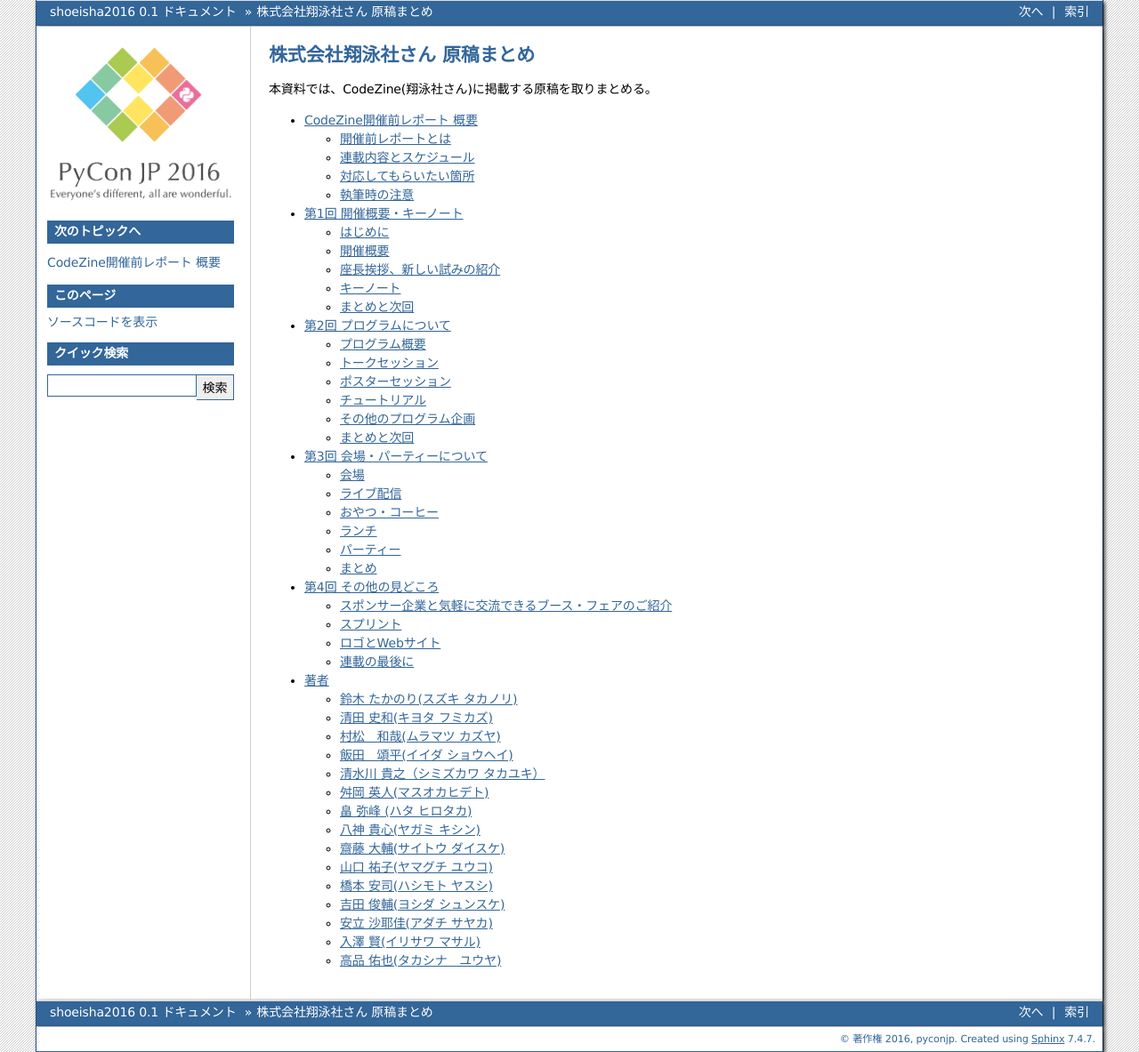
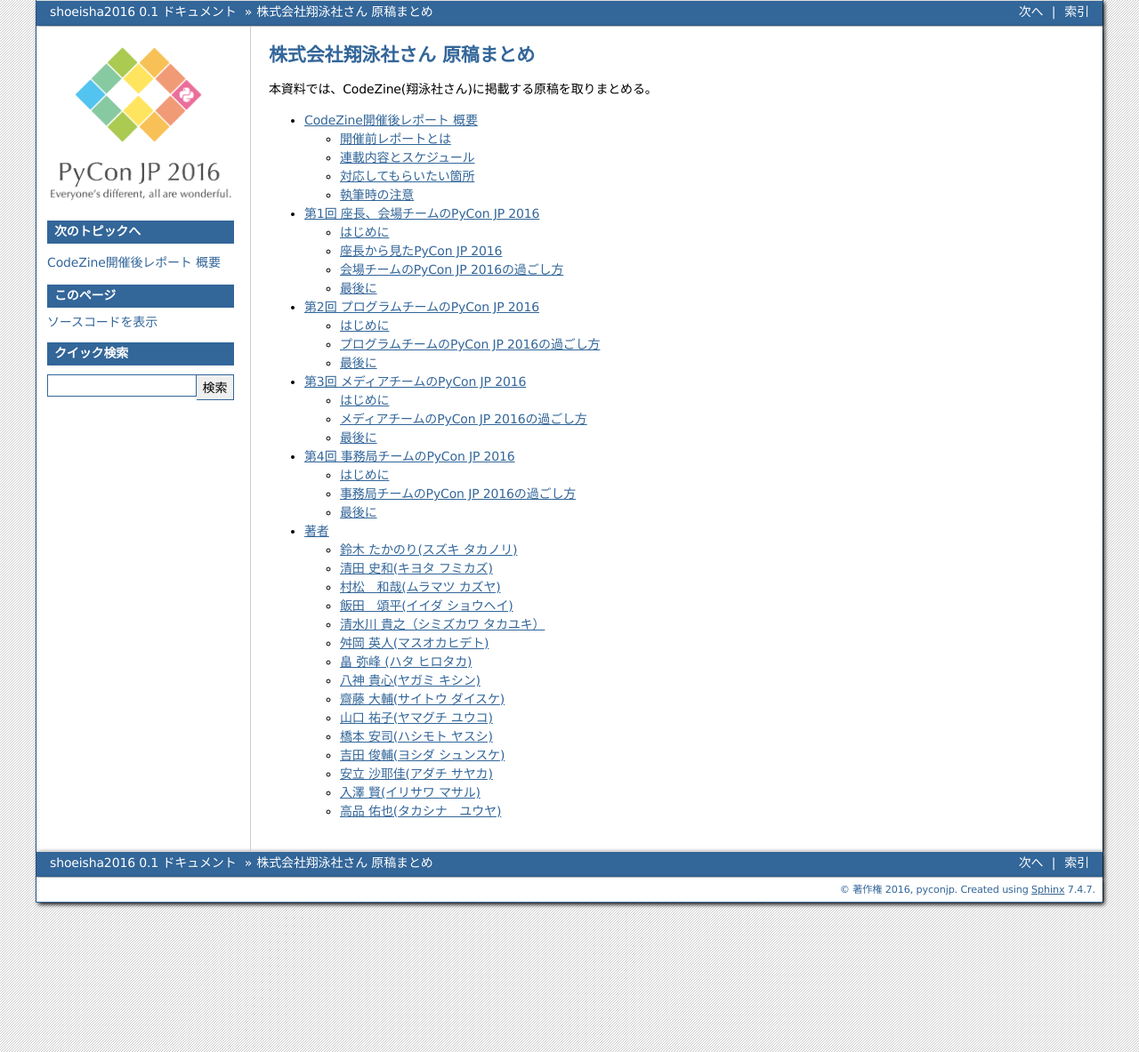
Before and after one commit to pyconjp/shoeisha2016, a Sphinx documentation site: the page built from source/index.rst, in a window 1280 px wide. Shown: the whole page at 89% size. Built offline with Sphinx 7.4.7, drawn with Linux system fonts in a browser that asks for light colours; part of the change alters nothing that is shown.

Commit message:
SAR-638 add afterreport docs

```diff
--- /dev/null
+++ b/source/afterreport_01_venue.rst
@@ -0,0 +1,22 @@
+================================
+第1回 座長、会場チームのPyCon JP 2016
+================================
+
+はじめに
+===========
+執筆担当: @kimura
+
+座長から見たPyCon JP 2016
+==============================
+執筆担当: @takanory
+骨子: `SAR-1490 <https://pyconjp.atlassian.net/browse/SAR-1490>`_
+
+会場チームのPyCon JP 2016の過ごし方
+==================================
+執筆担当: 会場チームメンバー
+骨子: `SAR-1266 <https://pyconjp.atlassian.net/browse/SAR-1266>`_
+
+最後に
+=========
+執筆担当: 会場チームメンバー
+骨子: `SAR-1266 <https://pyconjp.atlassian.net/browse/SAR-1266>`_
--- /dev/null
+++ b/source/afterreport_02_program.rst
@@ -0,0 +1,17 @@
+================================
+第2回 プログラムチームのPyCon JP 2016
+================================
+
+はじめに
+===========
+執筆担当: @kimura
+
+プログラムチームのPyCon JP 2016の過ごし方
+==================================
+執筆担当: プログラムチームメンバー
+骨子: `SAR-1267 <https://pyconjp.atlassian.net/browse/SAR-1267>`_
+
+最後に
+=========
+執筆担当: プログラムチームメンバー
+骨子: `SAR-1267 <https://pyconjp.atlassian.net/browse/SAR-1267>`_
--- /dev/null
+++ b/source/afterreport_03_media.rst
@@ -0,0 +1,17 @@
+================================
+第3回 メディアチームのPyCon JP 2016
+================================
+
+はじめに
+===========
+執筆担当: @kimura
+
+メディアチームのPyCon JP 2016の過ごし方
+==================================
+執筆担当: メディアチームメンバー
+骨子: `SAR-1268 <https://pyconjp.atlassian.net/browse/SAR-1268>`_
+
+最後に
+=========
+執筆担当: メディアチームメンバー
+骨子: `SAR-1268 <https://pyconjp.atlassian.net/browse/SAR-1268>`_
--- /dev/null
+++ b/source/afterreport_04_secretariat.rst
@@ -0,0 +1,17 @@
+================================
+第4回 事務局チームのPyCon JP 2016
+================================
+
+はじめに
+===========
+執筆担当: @kimura
+
+事務局チームのPyCon JP 2016の過ごし方
+==================================
+執筆担当: 事務局チームメンバー
+骨子: `SAR-1269 <https://pyconjp.atlassian.net/browse/SAR-1269>`_
+
+最後に
+=========
+執筆担当: 事務局チームメンバー
+骨子: `SAR-1269 <https://pyconjp.atlassian.net/browse/SAR-1269>`_
--- /dev/null
+++ b/source/afterreport_authors.rst
@@ -0,0 +1,195 @@
+================================
+著者
+================================
+
+.. contents:: 目次
+   :local:
+
+.. note::
+
+   名前(フリガナ)を見出しに適当に書いてください。
+      プロフィール画像もお忘れなく。
+      例としてtakanoryさんのプロフィールを入れています。
+      去年から変更がない人は `Bitbucket <https://bitbucket.org/pyconjp/reports2015/src/625ca3c32bd87a0d3b6784650f9b46af13421746/source/authors.rst?at=default&fileviewer=file-view-default>`_ からコピペしてもいいかも。
+
+鈴木 たかのり(スズキ タカノリ)
+==============================
+.. image:: /_static/beforereport_authors/kurokuri.jpg
+
+`PyCon JP 2016 <https://pycon.jp/2016/>`_ 座長。 `株式会社ビープラウド <http://www.beproud.jp/>`_ 所属
+
+部内のサイトを作るためにZope/Ploneと出会い、その後必要にかられてPythonを使い始める。PyCon JPでは2011年1月のPyCon mini JPからスタッフとして活動し、2014年から座長。
+
+他の主な活動は `一般社団法人PyCon JP <http://www.pycon.jp/>`_ 理事、
+`Python ボルダリング部(#kabepy) <http://kabepy.connpass.com/>`_ 部長、
+`Python mini Hack-a-thon(#pyhack） <http://pyhack.connpass.com/>`_ 主催など。
+
+共著書に『 `Python プロフェッショナルプログラミング 第2版 <http://www.shuwasystem.co.jp/products/7980html/4315.html>`_ （2015 秀和システム刊）』『 `Python エンジニア養成読本 <http://gihyo.jp/book/2015/978-4-7741-7320-7>`_ （2015 技術評論社刊）』『 `Python ライブラリ厳選レシピ <http://gihyo.jp/book/2015/978-4-7741-7707-6>`_ （2015 技術評論社刊）』などがある。
+
+趣味は吹奏楽とレゴとペンシルパズル。
+
+- Twitter: `@takanory <https://twitter.com/takanory>`_
+- Facebook: `鈴木 たかのり <https://www.facebook.com/takanory.net>`_
+
+清田 史和(キヨタ フミカズ)
+==============================
+.. image:: /_static/beforereport_authors/kiyota.jpg
+
+`PyCon JP 2016 <https://pycon.jp/2016/>`_ プログラム担当副座長。 `株式会社ヴァズ <http://vuzz.com/>`_ 所属
+
+2012年からPyCon JP実行委員として活動を開始。Pythonは、5年前に立ち上げた `SnapDish <http://snapdish.co>`_ というサービスでプロダクション利用。IT分野では、Startup業を生業としている。最近は、コーヒーを通じた国際貢献を視野に入れた分野や子どもの育ちを考えた保育教育実践にも積極的に関わり活動を行う。
+
+他の所属は、 `学校法人北部学園幼保連携型認定こども園ほくぶ幼稚園 <http://hokugaku.com>`_  理事長、
+`株式会社 <http://natural.coffee/>`_ 代表取締役社長など。
+
+- Twitter: `@kiyotaman <https://twitter.com/kiyotaman>`_
+- Facebook: `清田 史和 <https://www.facebook.com/fumikazu.kiyota>`_
+
+
+村松　和哉(ムラマツ カズヤ)
+==============================
+.. image:: /_static/beforereport_authors/peta.jpg
+
+東京電機大学、工学部に在籍。Pycon JP 2016ではプログラムチーム(ポスターセッション)を担当。
+3年前に友人にPythonを勧められ、それ以来しばしば触るようになる。好きなモジュールはbs4やFlask。
+
+- Twitter: `@peta_matu <https://twitter.com/peta_matu>`_
+
+飯田　頌平(イイダ ショウヘイ)
+==============================
+.. image:: /_static/beforereport_authors/iida.jpg
+
+東京電機大学 通信処理ネットワーク研究室に所属。
+専攻は機械学習。
+Pycon JP 2016ではスプリント、ポスターセッションを担当。
+
+- Facebook: `飯田 頌平 <https://www.facebook.com/deeplearning.siida>`_
+
+清水川 貴之（シミズカワ タカユキ）
+=============================================
+
+.. figure:: _static/beforereport_authors/shimizukawa.jpg
+
+ドキュメンテーションツール Sphinx のメンテナ。
+Sphinx-users.jp 運営。 一般社団法人PyConJP理事。 株式会社ビープラウド所属。
+著書/訳書:「Pythonプロフェッショナルプログラミング第2版」「Sphinxをはじめよう」「Pythonプロフェッショナルプログラミング」「エキスパートPythonプログラミング」。
+
+- http://about.me/shimizukawa
+
+舛岡 英人(マスオカヒデト)
+==============================
+.. image:: /_static/beforereport_authors/masuoka.jpg
+
+`PyCon JP 2016 <https://pycon.jp/2016/>`_ プログラム担当。 `株式会社Preferred Infrastructure <https://preferred.jp>`_ 所属
+
+業務でDjangoとPythonに、Pythonに興味をもつ。業務以外では、Python製深層学習フレームワークChainerのコミュニティ活動を行う。
+PyCon JPは2016から参加。
+
+仕事上のミッションは「いかに世の中から「使われないソフトウェア」を減らすか」
+
+趣味は、フットサル。
+
+- Twitter: `@hidetomasuoka <https://twitter.com/hidetomasuoka>`_
+
+畠 弥峰 (ハタ ヒロタカ)
+==============================
+.. image:: /_static/beforereport_authors/flagboy.jpg
+
+`PyCon JP 2016 <https://pycon.jp/2016/>`_ チュートリアル担当。
+
+Webアプリケーションを中心に10年近くPythonで仕事をしている。PyCon JPには2011年からスタッフとして活動。
+
+
+- Twitter: `@flag_boy <https://twitter.com/flag_boy>`_
+
+八神 貴心(ヤガミ キシン)
+==============================
+.. image:: /_static/beforereport_authors/yagami.png
+
+`PyCon JP 2016 <https://pycon.jp/2016/>`_ キーノート担当。五反田〜品川近辺でインフラを作ったりコード書いたりしている。
+
+ここ数年はOSS関連の活動がマイブーム。最近好きなOSSは `Hugo <http://gohugo.io/>`_ と `LambCI <https://medium.com/@hichaelmart/lambci-4c3e29d6599b#.u5618uibn>`_ 。
+
+GitHub: `ks888 <https://github.com/ks888/>`_
+Twitter: `@ks888sk <https://twitter.com/ks888sk>`_
+
+
+齋藤 大輔(サイトウ ダイスケ)
+=================================
+.. image:: /_static/beforereport_authors/saito.jpeg
+
+`PyCon JP 2016 <https://pycon.jp/2016/>`_ プログラム担当副座長。
+早稲田大学基幹理工学研究科博士後期課程および同大学教育学部助手。
+プログラミング言語の教育を専門に研究している。Pythonを使ったGUIプログラミングに興味がある。
+特にKivyがマイブーム。Kivyのドキュメントを翻訳したりしている。
+
+- Facebook: `齋藤 大輔 <https://www.facebook.com/ds110.sai>`_
+- Linkedin: `Daisuke Saito <https://www.linkedin.com/in/ds110>`_
+
+山口 祐子(ヤマグチ ユウコ)
+==============================
+.. image:: /_static/beforereport_authors/yuko.jpg
+
+`PyCon JP 2016 <https://pycon.jp/2016/>`_ 広報・メディアスポンサー担当。
+PyCon JPは2016年から参加。
+
+普段は六本木の某IT企業でコードを書いている。社内ではPython派は少数なのが悩みどころ。
+
+趣味はヴァイオリン演奏とマラソン。
+
+- Twitter: `@yukofeb <https://twitter.com/yukofeb>`_
+
+橋本 安司(ハシモト ヤスシ)
+==============================
+.. image:: /_static/beforereport_authors/Hashimoto_Yasushi.png
+
+PyCon JP 2015より、Web担当をしています。
+
+JavaScriptのフロントエンド開発を中心にWebプログラマーをしています。
+
+ゲーム系のエンタメ誌のエディターや、サブカル系のショップのWebディレクターを経て、20代後半にPython/Djangoに出会い、Webプログラマーとなりました。
+
+- Twitter: `@yellow844 <https://twitter.com/yellow844>`_
+
+
+吉田 俊輔(ヨシダ シュンスケ)
+==============================
+.. image:: /_static/beforereport_authors/koedoyoshida.png
+   :width: 200
+
+`PyCon JP 2016 <https://pycon.jp/2016/>`_ 副座長(メディア）。
+
+PyCon JPスタッフ参加は3年目。ミラクル・リナックス株式会社勤務。どこにでもいる自称、一般人です。小江戸らぐ/東海道LUG/東京エリアDebian勉強会/USAGI補完計画等、 関東近郊のOSSコミュニティに参加。イベント参加/出展や原稿執筆を行っています。
+
+共著書に『 `Debug Hacks -デバッグを極めるテクニック&ツール <https://www.oreilly.co.jp/books/9784873114040/>`_ （2009 オライリー・ジャパン刊）』などがあります。
+
+趣味は各地のカンファレンス参加/出展等のついでの温泉や観光。
+
+- Facebook: `吉田 俊輔 <https://www.facebook.com/koedoyoshida>`_
+
+安立 沙耶佳(アダチ サヤカ)
+==========================
+.. image:: /_static/beforereport_authors/angela.jpg
+
+PyCon JPでSponsorshipを中心に、事務局まわりを担当しています。ド文系ですが、仕事はエンジニアに関わることです。エンジニアの喜怒哀楽をもっと理解して、なんかわかるヤツになりたくて、PyCon JP 2015からスタッフとして参加しています。
+
+- Facebook: `安立 沙耶佳 <https://www.facebook.com/sayaka.adachi.posi>`_
+
+入澤 賢(イリサワ マサル)
+=================================
+
+.. image:: /_static/beforereport_authors/irisawa.jpg
+
+　会場チーム。主に食事関連と、会場に関する調整などを担当。音楽と純米生原酒の人。SVEA 123 をお供に、ときどき奥高尾を徘徊。実はどちらかというと Perl の人だったりして...。
+
+- Facebook: `入澤 賢 <https://www.facebook.com/irisawa.masaru>`_
+
+
+高品 佑也(タカシナ　ユウヤ)
+=================================
+
+.. image:: /_static/beforereport_authors/ytakashina.jpg
+
+　会場チーム。今回会場になった大学で機械学習を勉強したりしています。jupyter 便利です。
+
+- Facebook: `高品佑也 <https://www.facebook.com/yuya.takashina.3>`_
--- /dev/null
+++ b/source/afterreport_summary.rst
@@ -0,0 +1,71 @@
+======================
+CodeZine開催後レポート 概要
+======================
+
+開催前レポートとは
+=============================
+
+株式会社翔泳社のメディアCodeZineによる、PyCon JPの当日レポートをチーム毎に紹介するレポートです。
+基本的にPyCon JPスタッフが原稿を書くことになります。
+
+※昨年のレポート
+
+- `PyCon JP 2015レポート　～第1回 座長あいさつ・メディアチームの作業内容 (1/3)：CodeZine（コードジン） <https://codezine.jp/article/detail/9079>`_
+- `PyCon JP 2015レポート　～第2回 会場チームの作業内容 (1/3)：CodeZine（コードジン） <https://codezine.jp/article/detail/9109>`_
+- `PyCon JP 2015レポート　～第3回 プログラムチームの作業内容 (1/4)：CodeZine（コードジン） <https://codezine.jp/article/detail/9122>`_
+- `PyCon JP 2015レポート　～第4回：事務局チームの作業内容・総括・次回にむけて (1/4)：CodeZine（コードジン） <https://codezine.jp/article/detail/9174>`_
+
+連載内容とスケジュール
+=========================
+
+.. list-table:: スケジュール
+   :header-rows: 1
+
+   * - 回
+     - タイトル
+     - 担当者
+     - 締め切り（執筆、レビュー含む）
+     - 脱稿
+     - 掲載
+   * - 第1回
+     - 座長・会場チームのPyCon JP
+     - 座長、会場チーム
+     - 10/29
+     - 11/12
+     - 11/26
+   * - 第2回
+     - プログラムチームのPyCon JP
+     - プログラムチーム
+     - 11/5
+     - 11/19
+     - 12/3
+   * - 第3回
+     - メディアチームのPyCon JP
+     - メディアチーム
+     - 11/12
+     - 11/26
+     - 12/10
+   * - 第4回
+     - 事務局チームのPyCon JP
+     - 事務局チーム
+     - 11/19
+     - 12/3
+     - 12/17
+
+対応してもらいたい箇所
+========================
+
+`レポジトリ <https://github.com/pyconjp/shoeisya2016>`_
+
+- 各連載ページ ``source/afterreport_***.rst``
+- 執筆者ページ ``source/afterreport_authors.rst``
+
+執筆時の注意
+===============
+
+- 各回のタイトルに沿って記事を執筆してください。記載内容は細かく設定していないので、各チームが紹介したい内容を執筆してください。（上記にある去年の記事を参考にするとイメージが湧きやすいかもしれません）
+- ですます調で書いてください。
+- 執筆した人は ``source/afterreport_authors.rst`` にプロフィールを書いてください。
+- 締め切り日までに執筆とレビューを済ませてください。レビューはSlack#2016で行うと良いと思います。
+- 画像があった方が見やすいので、ぜひ入れてください。画像置き場は source/_static 配下です。また、いい感じの画像は `PyCon JPのFlickr <https://www.flickr.com/photos/pyconjp/albums/with/72157647111767068>`_ から探すとよいと思います。
+- Sphinxの記法をよく知らない方は、 `去年の原稿レポジトリ <https://bitbucket.org/pyconjp/reports2015/src/625ca3c32bd8?at=default>`_ を参考にしてください。
--- a/source/index.rst
+++ b/source/index.rst
@@ -13,9 +13,9 @@
 .. toctree::
    :maxdepth: 2
 
-   beforereport_summary
-   beforereport_01_pyconjp
-   beforereport_02_program
-   beforereport_03_venue
-   beforereport_04_others
-   beforereport_authors
+   afterreport_summary
+   afterreport_01_venue
+   afterreport_02_program
+   afterreport_03_media
+   afterreport_04_secretariat
+   afterreport_authors
```
